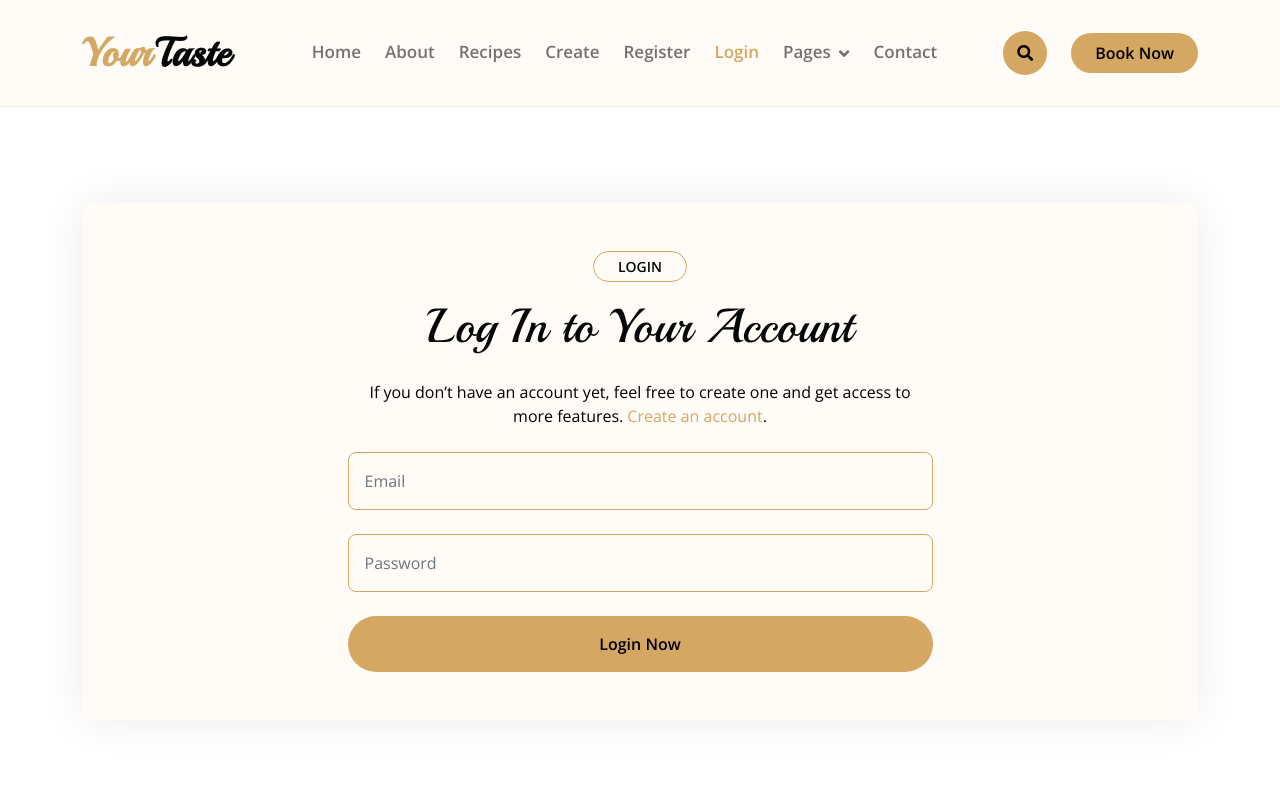
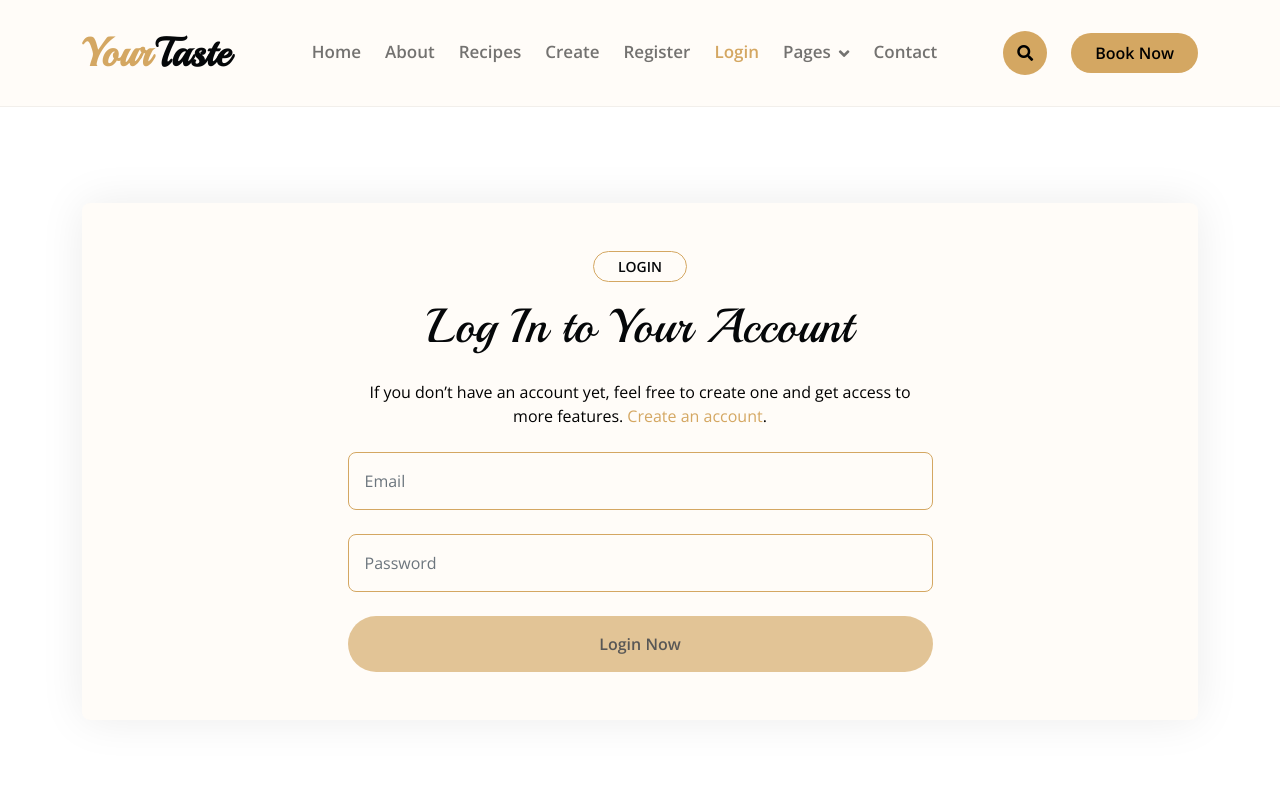
Before and after one commit to NikolVasileva/recipes-angular, an Angular app in the folder client/recipes/: page /login in a window 1280 px wide. Shown: the top 800 px of the page. Built offline with nearby package versions, Linux system fonts and the light colour scheme.

Commit message:
Create login form logic

```diff
--- a/client/recipes/src/app/features/auth/login/login.html
+++ b/client/recipes/src/app/features/auth/login/login.html
@@ -8,14 +8,52 @@
                 </div>
                 <div class="col-md-6 col-lg-7 mx-auto">
                     <p class="mb-4">If you don’t have an account yet, feel free to create one and get access to more
-                        features.<a href="/register" class="ms-1">Create an account</a>.</p>
-                    <form>
-                        <input id="email" class="w-100 form-control p-3 mb-4 border-primary bg-light"
-                            placeholder="Email" type="email" value="" name="email">
-                        <input id="login-password" class="w-100 form-control p-3 mb-4 border-primary bg-light"
-                            placeholder="Password" type="password" value="" name="password">
-                        <input class="w-100 btn btn-primary form-control p-3 border-primary bg-primary rounded-pill"
-                            type="submit" value="Login Now">
+                        features.<a routerLink="/register" class="ms-1">Create an account</a>.</p>
+                    <form [formGroup]="loginForm" (ngSubmit)="onLogin()">
+                        <input
+                           appInputError
+                           id="email"
+                           class="w-100 form-control p-3 mb-4 border-primary bg-light"
+                           placeholder="Email"
+                           type="email"
+                           value=""
+                           name="email"
+                           formControlName="email"
+                        />
+
+                        @if (loginForm.get('email')?.touched && loginForm.get('email')?.invalid) {
+                            <p class="error">Email is not valid!</p>
+                        }
+
+                        <input
+                           appInputError
+                           id="password"
+                           class="w-100 form-control p-3 mb-4 border-primary bg-light"
+                           placeholder="Password"
+                           type="password"
+                           value=""
+                           name="password"
+                           formControlName="password"
+                        />
+
+                        @if (loginForm.get('password')?.touched && loginForm.get('password')?.invalid) {
+                            <p class="error">Password must be at least 4 characters!</p>
+                        }
+
+                          @if (loginForm.invalid && loginForm.touched) {
+                            <p class="error">Please provide valid data to continue!</p>
+                        }
+
+                        @if (errorMessage) {
+                            <p class="error">{{ errorMessage }}</p>
+                        }
+
+                        <input
+                           [disabled]="loginForm.invalid"
+                           class="w-100 btn btn-primary form-control p-3 border-primary bg-primary rounded-pill"
+                           type="submit"
+                           value="Login Now"
+                        />
                     </form>
                 </div>
             </div>
--- a/client/recipes/src/app/features/auth/login/login.ts
+++ b/client/recipes/src/app/features/auth/login/login.ts
@@ -1,5 +1,5 @@
 import { Component, inject } from '@angular/core';
-import { FormBuilder, FormGroup, FormsModule, Validators } from '@angular/forms';
+import { FormBuilder, FormGroup, FormsModule, ReactiveFormsModule, Validators } from '@angular/forms';
 import { Router, RouterLink } from '@angular/router';
 import { InputErrorDirective } from '../../../shared/directives/input-error.directive';
 import { AuthService } from '../../../core/services/auth.service';
@@ -7,7 +7,7 @@ import { emailValidator } from '../../../shared/validators/email.validator';
 
 @Component({
   selector: 'app-login',
-  imports: [FormsModule, RouterLink, InputErrorDirective],
+  imports: [ReactiveFormsModule, RouterLink, InputErrorDirective],
   templateUrl: './login.html',
   styleUrl: './login.css',
 })
@@ -36,6 +36,7 @@ export class Login {
     this.authService.login({ email, password }).subscribe({
       next: (user) => {
         if (user) {
+          this.authService.setSession(user);
           this.router.navigate(["/recipes"])
         } else {
           this.errorMessage = "Invalid email or password"
```
